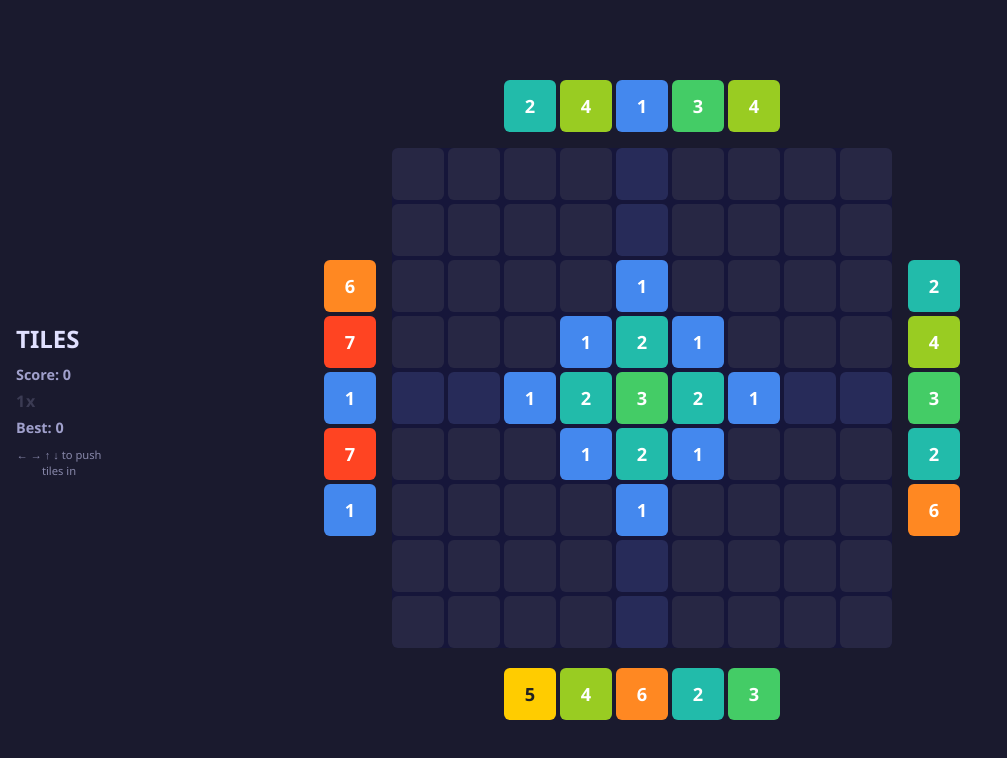
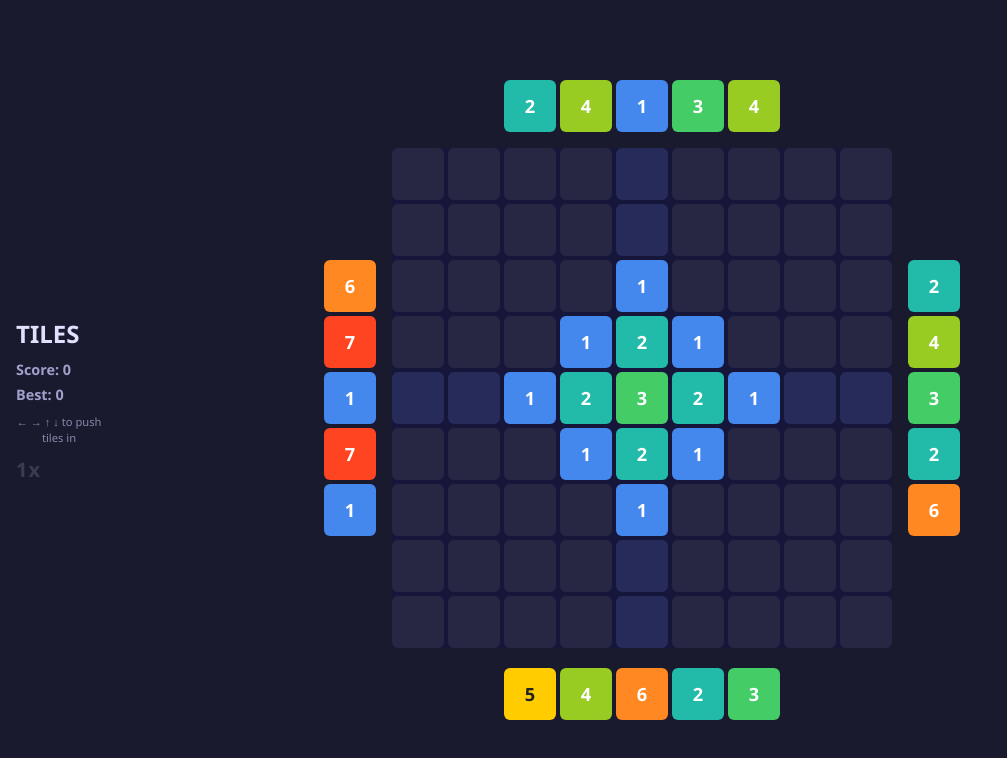
Before and after one commit to EvanCzako/Tiles2, a React (Vite) app: page / in a window 1280 px wide. Shown: the top 758 px of the page, without its empty margins (0-1007 px from the left). Built offline with nearby package versions, Linux system fonts and the light colour scheme.

Commit message:
Move multiplier

```diff
--- a/src/App.css
+++ b/src/App.css
@@ -68,7 +68,7 @@ body {
 }
 
 .combo {
-  font-size: clamp(0.8rem, 2.8vw, 1.2rem);
+  font-size: clamp(1rem, 3.5vw, 1.54rem);
   font-weight: 800;
   margin: 0;
   letter-spacing: 0.05em;
@@ -160,7 +160,7 @@ body {
   }
 
   .combo {
-    font-size: clamp(0.7rem, 2vh, 1rem);
+    font-size: clamp(0.87rem, 2.5vh, 1.33rem);
   }
 
   .hint {
--- a/src/components/GameHeader.jsx
+++ b/src/components/GameHeader.jsx
@@ -11,12 +11,12 @@ export default function GameHeader({ score, highScore, combo }) {
       <h1 className="title">TILES</h1>
       <div className="score-row">
         <p className="score">Score: {score}</p>
-        <p className="combo" style={{ opacity: combo > 1 ? 1 : 0.3, color: comboColor }}>
-          {combo}x
-        </p>
         <p className="high-score">Best: {highScore}</p>
       </div>
       <p className="hint">{hint}</p>
+      <p className="combo" style={{ opacity: combo > 1 ? 1 : 0.3, color: comboColor }}>
+        {combo}x
+      </p>
     </div>
   );
 }
```
